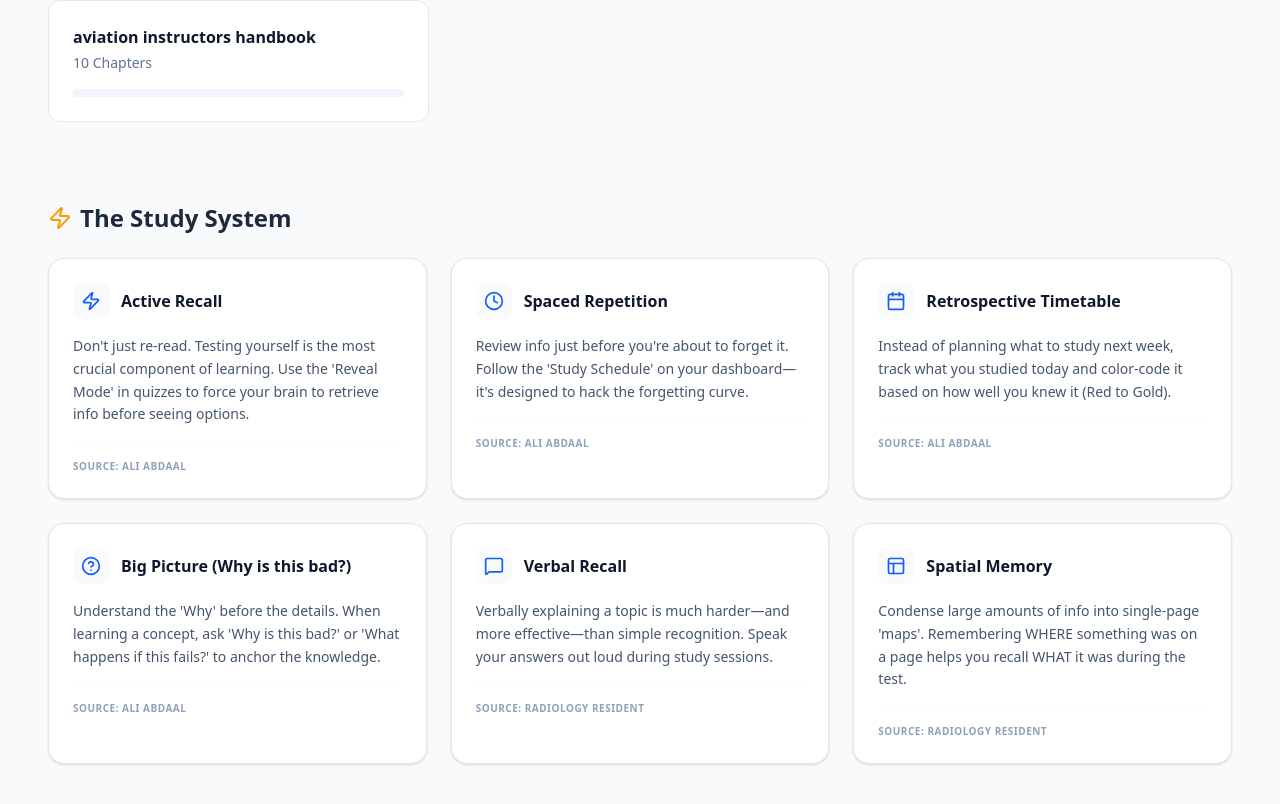
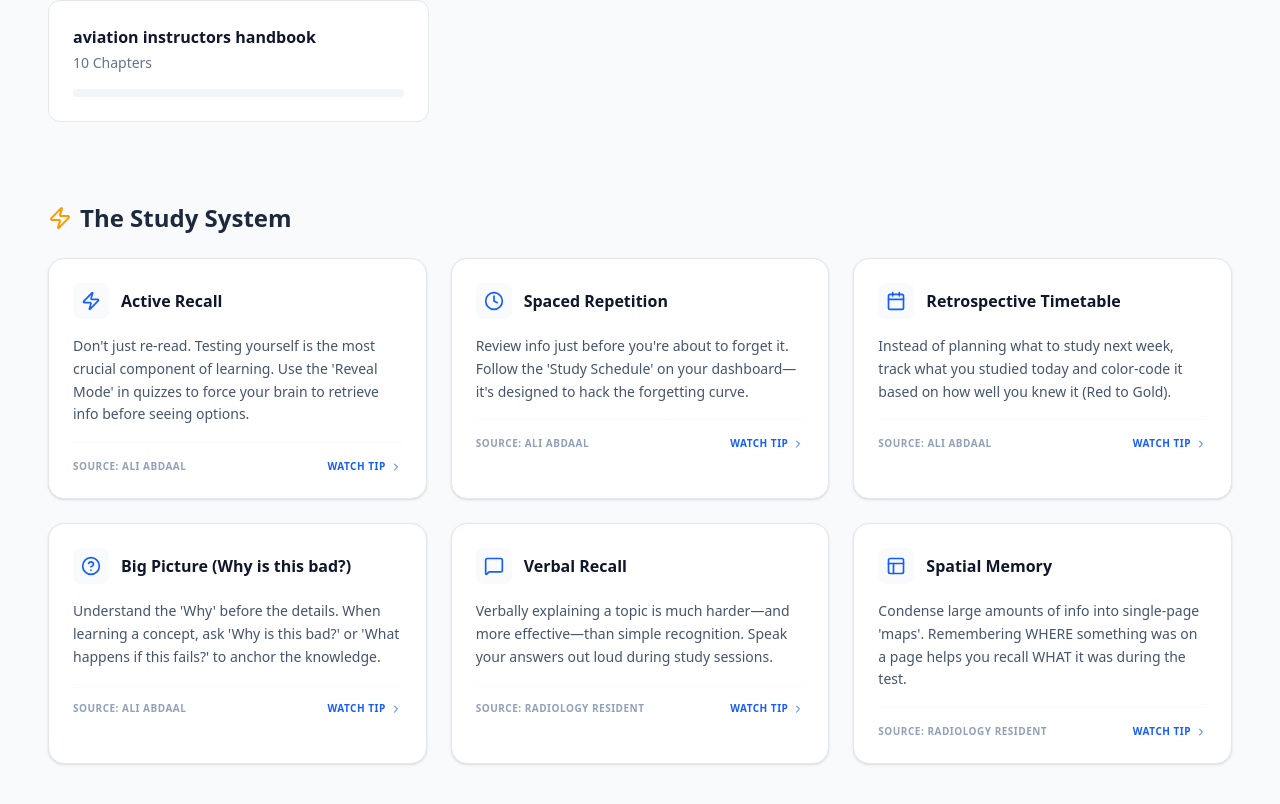
Before and after one commit to eastboundjoe/aviation-study-guide, a Next.js app: page / in a window 1280 px wide. Shown: the part 1195-1999 px from the top of the page. Built offline with nearby package versions, Linux system fonts and the light colour scheme.

Commit message:
UI: Add timestamped video links to study methodology cards

```diff
--- a/src/app/page.tsx
+++ b/src/app/page.tsx
@@ -206,6 +206,14 @@ export default function Dashboard() {
               </p>
               <div className="flex items-center justify-between mt-auto pt-4 border-t border-slate-50">
                 <span className="text-[10px] font-bold uppercase tracking-wider text-slate-400">Source: {tip.source}</span>
+                <a
+                  href={tip.videoUrl}
+                  target="_blank"
+                  rel="noopener noreferrer"
+                  className="text-[10px] font-bold uppercase tracking-wider text-blue-600 hover:text-blue-800 flex items-center gap-1"
+                >
+                  Watch Tip <ChevronRight size={12} />
+                </a>
               </div>
             </div>
           ))}
--- a/src/data/study-tips.json
+++ b/src/data/study-tips.json
@@ -3,36 +3,42 @@
     "title": "Active Recall",
     "icon": "Zap",
     "description": "Don't just re-read. Testing yourself is the most crucial component of learning. Use the 'Reveal Mode' in quizzes to force your brain to retrieve info before seeing options.",
-    "source": "Ali Abdaal"
+    "source": "Ali Abdaal",
+    "videoUrl": "https://www.youtube.com/watch?v=uNQUJ6ezOJ0&t=466s"
   },
   {
     "title": "Spaced Repetition",
     "icon": "Clock",
     "description": "Review info just before you're about to forget it. Follow the 'Study Schedule' on your dashboard—it's designed to hack the forgetting curve.",
-    "source": "Ali Abdaal"
+    "source": "Ali Abdaal",
+    "videoUrl": "https://www.youtube.com/watch?v=uNQUJ6ezOJ0&t=558s"
   },
   {
     "title": "Retrospective Timetable",
     "icon": "Calendar",
     "description": "Instead of planning what to study next week, track what you studied today and color-code it based on how well you knew it (Red to Gold).",
-    "source": "Ali Abdaal"
+    "source": "Ali Abdaal",
+    "videoUrl": "https://www.youtube.com/watch?v=uNQUJ6ezOJ0&t=558s"
   },
   {
     "title": "Big Picture (Why is this bad?)",
     "icon": "HelpCircle",
     "description": "Understand the 'Why' before the details. When learning a concept, ask 'Why is this bad?' or 'What happens if this fails?' to anchor the knowledge.",
-    "source": "Ali Abdaal"
+    "source": "Ali Abdaal",
+    "videoUrl": "https://www.youtube.com/watch?v=uNQUJ6ezOJ0&t=372s"
   },
   {
     "title": "Verbal Recall",
     "icon": "MessageSquare",
     "description": "Verbally explaining a topic is much harder—and more effective—than simple recognition. Speak your answers out loud during study sessions.",
-    "source": "Radiology Resident"
+    "source": "Radiology Resident",
+    "videoUrl": "https://www.youtube.com/watch?v=la7FzGdz1Sc&t=215s"
   },
   {
     "title": "Spatial Memory",
     "icon": "Layout",
     "description": "Condense large amounts of info into single-page 'maps'. Remembering WHERE something was on a page helps you recall WHAT it was during the test.",
-    "source": "Radiology Resident"
+    "source": "Radiology Resident",
+    "videoUrl": "https://www.youtube.com/watch?v=la7FzGdz1Sc&t=334s"
   }
 ]
```
